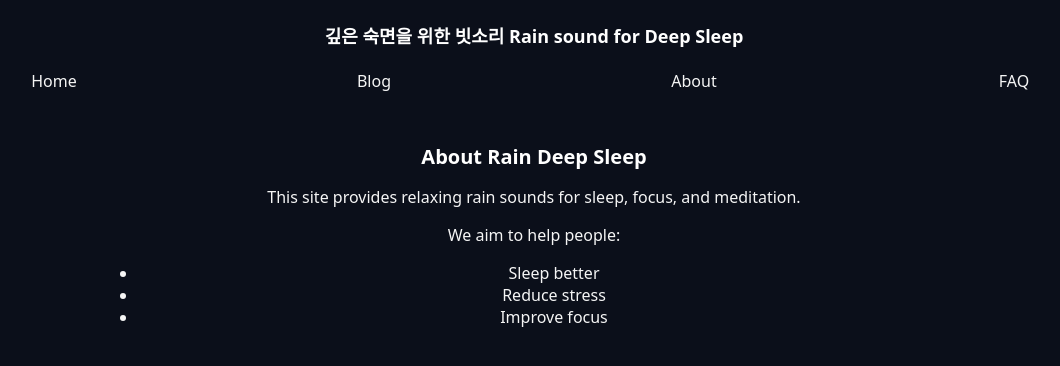
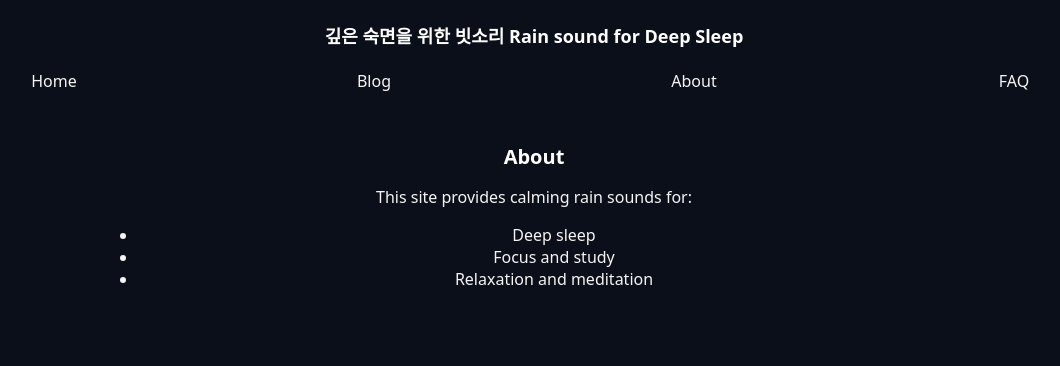
Before and after one commit to choijangwook/rain-deep-sleep, a Jekyll site: the page built from about.md, in a window 1280 px wide. Shown: the top 366 px of the page, without its empty margins (106-1166 px from the left). Built offline with Jekyll 4.4.1, drawn with Linux system fonts in a browser that asks for light colours; our own code applies the rules of GitHub Pages for plain Markdown files.

Commit message:
Update about.md

```diff
--- a/about.md
+++ b/about.md
@@ -1,12 +1,11 @@
 ---
-title: About
+title: About Rain Deep Sleep
 ---
 
-# About Rain Deep Sleep
+# About
 
-This site provides relaxing rain sounds for sleep, focus, and meditation.
+This site provides calming rain sounds for:
 
-We aim to help people:
-- Sleep better
-- Reduce stress
-- Improve focus
+- Deep sleep
+- Focus and study
+- Relaxation and meditation
```
